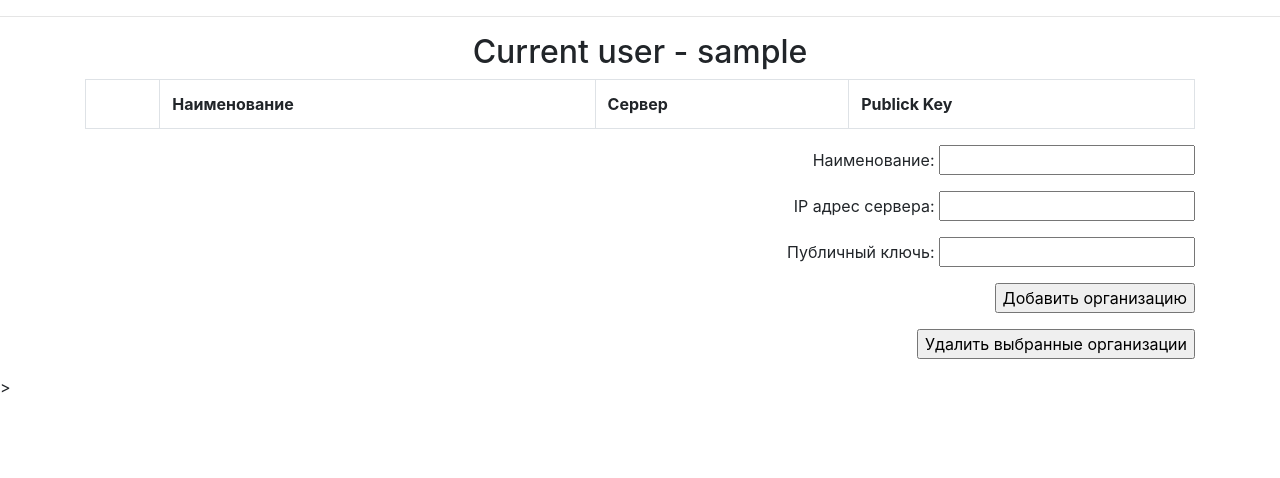
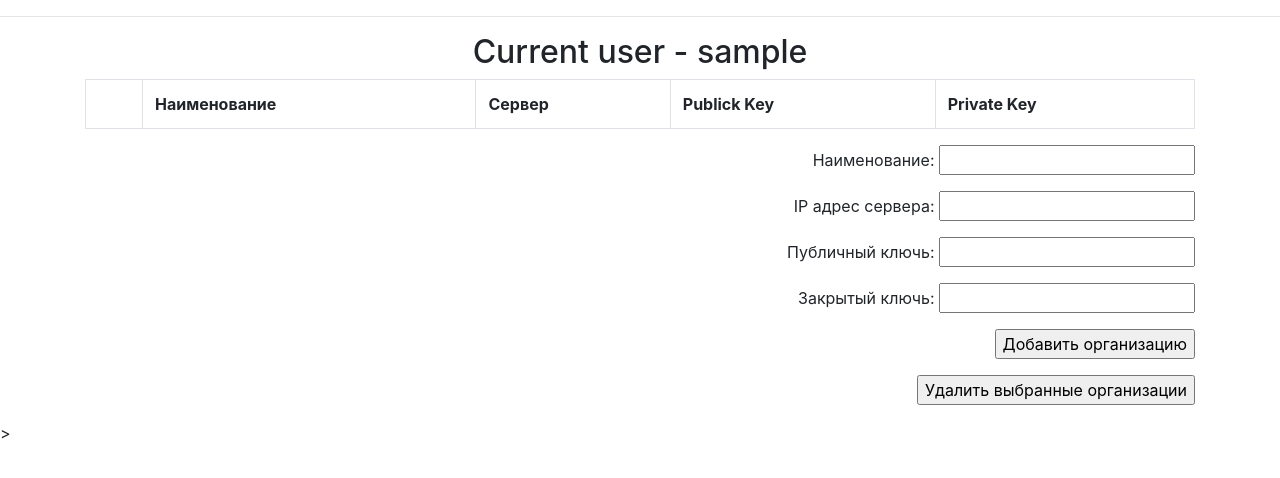
Before and after one commit to Rykovskov/wireguard1, a Flask app: page /org in a window 1280 px wide. Shown: the top 478 px of the page. Run offline with Flask 2, Linux system fonts and the light colour scheme; the visitor is signed in with stand-in values (Sample User, id 1); data comes from the database, SQL or seed files in the repository; data that the repository does not hold is empty; some libraries are stand-ins or nearby versions.

Commit message:
First commit

```diff
--- a/app/forms.py
+++ b/app/forms.py
@@ -49,6 +49,7 @@ class OrganizationsForm(FlaskForm):
     id_organizations = IntegerField('Id')
     name_organizations = StringField('Наименование организации')
     server_organizations = StringField('IP адрес сервера')
-    vpn_key_organizations = StringField('Публичный ключ')
+    public_vpn_key_organizations = StringField('Публичный ключ')
+    private_vpn_key_organizations = StringField('Закрытый ключ')
     add_org = SubmitField("Добавить организацию")
     del_org = SubmitField("Удалить выбранные организации")
--- a/app/models.py
+++ b/app/models.py
@@ -54,7 +54,8 @@ class Organizations(db.Model):
     id_organizations = db.Column(db.Integer(), primary_key=True)
     name_organizations = db.Column(db.String(255), nullable=False)
     server_organizations = db.Column(db.String(255))
-    vpn_key_organizations = db.Column(db.Integer())
+    public_vpn_key_organizations = db.Column(db.String(255))
+    private_vpn_key_organizations = db.Column(db.String(255))
     vpn_users = db.relationship('Vpn_users', backref='vpn_users', lazy='dynamic')
 
 
--- a/app/templates/organizations.html
+++ b/app/templates/organizations.html
@@ -15,13 +15,15 @@
                     <td><b>Наименование</b></Td>
                     <td><b>Сервер</b></Td>
                     <td><b>Publick Key</b></Td>
+                    <td><b>Private Key</b></Td>
                 </tr>
                 {% for o in sp_org %}
                     <tr>
                         <td><input type="checkbox" name="{{ o.name_organizations }}"></td>
                         <td>{{o.name_organizations}}</td>
                         <td>{{o.server_organizations}}</td>
-                        <td>{{o.vpn_key_organizations}}</td>
+                        <td>{{o.public_vpn_key_organizations}}</td>
+                        <td>{{o.private_vpn_key_organizations}}</td>
                     <tr>
                 {% endfor %}
             </table>
@@ -29,7 +31,8 @@
             <DIV align='right'>
                     <p>Наименование: {{ form.name_organizations() }}</p>
                     <p>IP адрес сервера: {{ form.server_organizations() }}</p>
-                    <p>Публичный ключь: {{ form.vpn_key_organizations() }}</p>
+                    <p>Публичный ключь: {{ form.public_vpn_key_organizations() }}</p>
+                    <p>Закрытый ключь: {{ form.private_vpn_key_organizations() }}</p>
                     <p> {{ form.add_org() }}</p>
                     <p> {{ form.del_org() }}</p>
             </DIV>
--- a/app/views.py
+++ b/app/views.py
@@ -114,12 +114,12 @@ def organizations():
                     return redirect(url_for('organizations'))
         if form.add_org.data:
             #проверяем что все поля заполнены
-            if form.name_organizations.data !='' and form.server_organizations.data !='' and form.vpn_key_organizations.data != '':
+            if form.name_organizations.data !='' and form.server_organizations.data !='' and form.public_vpn_key_organizations.data != '' and form.private_vpn_key_organizations.data != '':
                 #проверяем что такой организации еще нет
                 q1 = len(Organizations.query.filter_by(name_organizations=form.name_organizations.data).all())
                 if q1 == 0:
                     #Добавляем новую организацию
-                    new_org = Organizations(name_organizations=form.name_organizations.data, server_organizations=form.server_organizations.data, vpn_key_organizations=form.vpn_key_organizations.data)
+                    new_org = Organizations(name_organizations=form.name_organizations.data, server_organizations=form.server_organizations.data, public_vpn_key_organizations=form.public_vpn_key_organizations.data, private_vpn_key_organizations=form.private_vpn_key_organizations.data)
                     db.session.add_all([new_org, ])
                     db.session.commit()
                 else:
@@ -129,6 +129,10 @@ def organizations():
                 flash("Не все поля заполнены!!!", 'error')
                 return redirect(url_for('organizations'))
         res = Organizations.query.order_by(Organizations.name_organizations).all()
+    form.private_vpn_key_organizations.data = ''
+    form.public_vpn_key_organizations.data = ''
+    form.name_organizations.data = ''
+    form.server_organizations.data = ''
     return render_template('Organizations.html', form=form, cur_user=current_user.name_users, sp_org=res)
 
 
```
